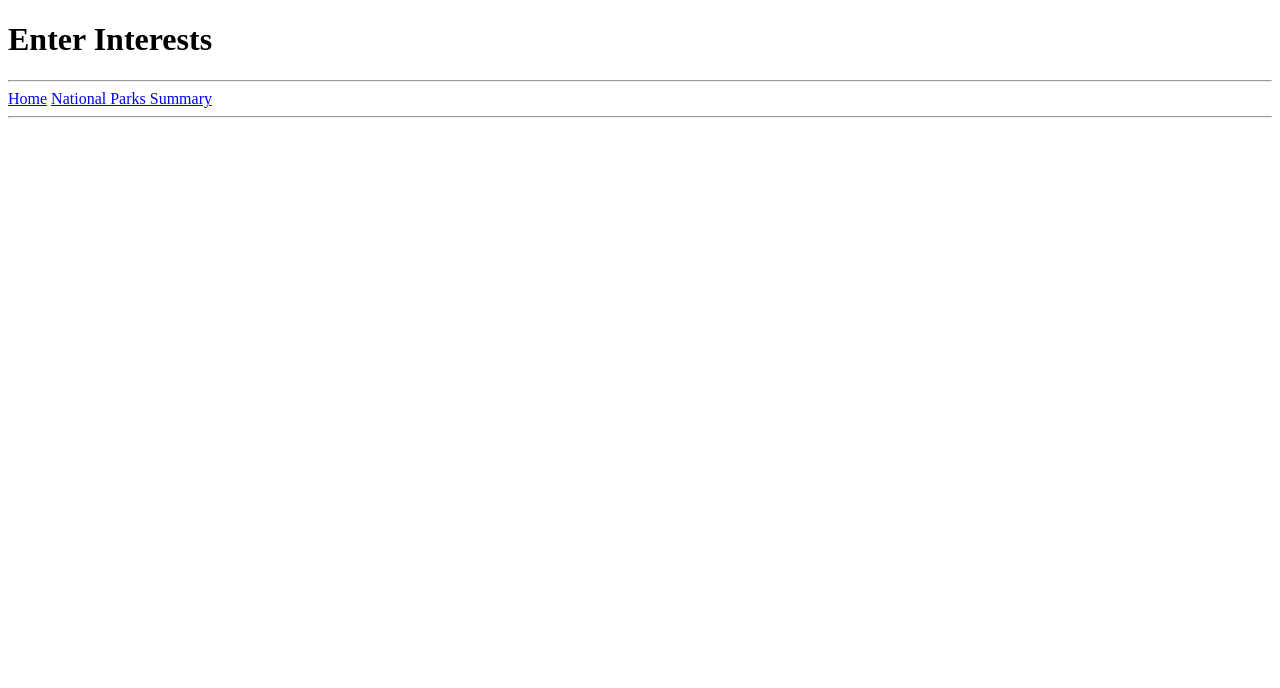
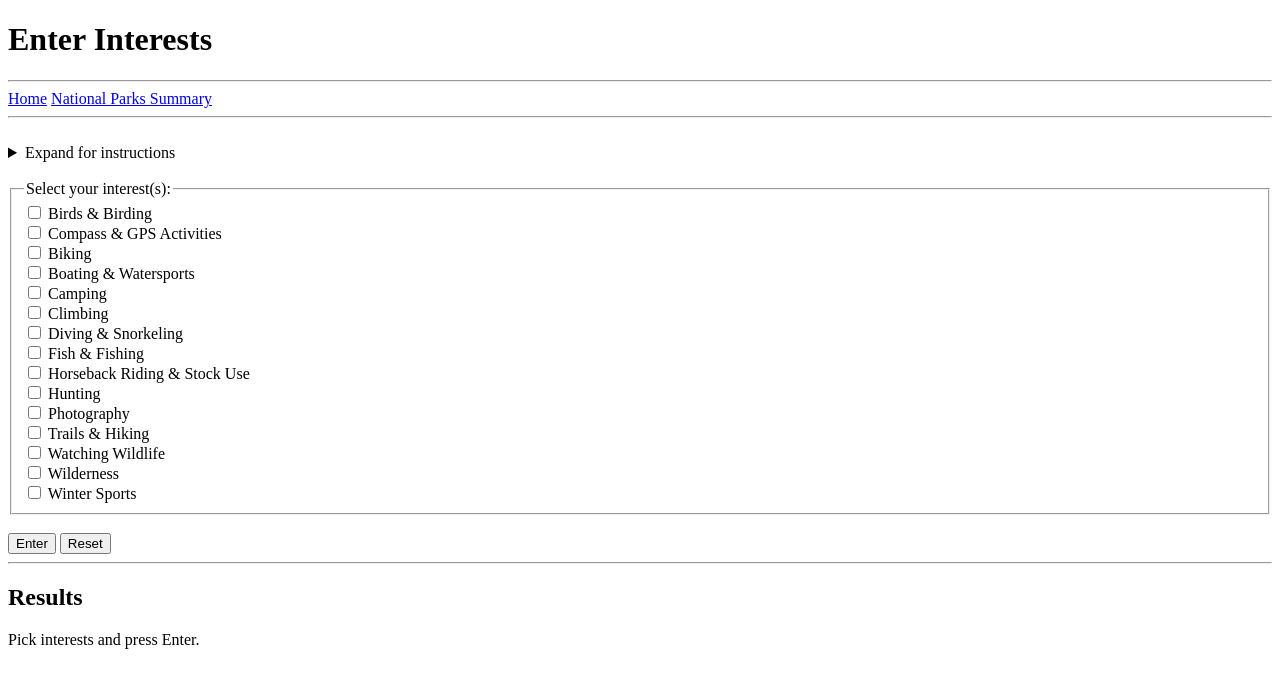
Before and after one commit to dentcode/CS361-main-program, a plain HTML site: page pages/interests.html in a window 1280 px wide. Drawn offline with Linux system fonts and the light colour scheme.

Commit message:
Finish sprint 1

```diff
--- /dev/null
+++ b/js/main.js
@@ -0,0 +1,49 @@
+// /js/main.js
+import { PARKS, LABELS } from './parks-interests.js';
+
+document.addEventListener('DOMContentLoaded', () => {
+
+  const resultsEl   = document.getElementById('results');
+  const enterBtn    = document.getElementById('enterButton');
+  const resetBtn    = document.getElementById('resetButton');
+
+
+  function getSelectedInterests() {
+    return Array.from(document.querySelectorAll("input[name='interest']:checked"))
+                .map(cb => cb.value); // keys like biking, camping
+  }
+
+
+  function findMatchingParks(selected) {
+    if (!selected.length) return [];
+    return PARKS.filter(park => selected.every(k => park.interests.includes(k)));
+  }
+
+  function showResults(parks, selected) {
+    if (!selected.length) {
+      resultsEl.textContent = 'Select at least one interest to see matching parks.';
+      return;
+    }
+    if (!parks.length) {
+      resultsEl.textContent = 'No parks match all selected interests. Try fewer selections.';
+      return;
+    }
+    resultsEl.innerHTML = parks.map(p => `
+      <p><strong>${p.name}</strong> — <br>
+        <small>${p.interests.map(k => (LABELS?.[k] ?? k)).join(', ')}</small>
+      </p>
+    `).join('');
+  }
+
+  enterBtn.addEventListener('click', () => {
+    const selected = getSelectedInterests();
+    showResults(findMatchingParks(selected), selected);
+  });
+
+  resetBtn.addEventListener('click', () => {
+    document.querySelectorAll("input[name='interest']").forEach(cb => cb.checked = false);
+    resultsEl.textContent = 'Pick interests and press Enter.';
+    selectionEl.textContent = '';
+  });
+
+});
--- /dev/null
+++ b/js/parks-interests.js
@@ -0,0 +1,37 @@
+
+
+export const LABELS = {
+  birding: "Birds & Birding",
+  compass: "Compass & GPS Activities",
+  biking: "Biking",
+  boating: "Boating & Watersports",
+  camping: "Camping",
+  climbing: "Climbing",
+  diving: "Diving & Snorkeling",
+  fishing: "Fish & Fishing",
+  horseback: "Horseback Riding & Stock Use",
+  hunting: "Hunting",
+  photography: "Photography",
+  trails: "Trails & Hiking",
+  watching: "Watching Wildlife",
+  wilderness: "Wilderness",
+  wintersports: "Winter Sports"
+};
+
+
+export const PARKS = [
+  { name: "Acadia National Park", interests: ["trails","biking","camping","photography","watching","boating"] },
+  { name: "Shenandoah National Park", interests: ["trails","camping","photography","watching","wilderness"] },
+  { name: "Joshua Tree National Park", interests: ["trails","camping","climbing","photography","wilderness"] },
+  { name: "Pinnacles National Park", interests: ["trails","climbing","photography","watching"] },
+  { name: "Sequoia & Kings Canyon National Parks", interests: ["trails","camping","photography","wilderness","wintersports"] },
+  { name: "Yosemite National Park", interests: ["trails","camping","climbing","photography","wilderness","biking"] },
+  { name: "Zion National Park", interests: ["trails","camping","photography","wilderness"] },
+  { name: "Capitol Reef National Park", interests: ["trails","camping","photography","wilderness"] },
+  { name: "Canyonlands National Park", interests: ["trails","camping","photography","wilderness"] },
+  { name: "Arches National Park", interests: ["trails","climbing","photography","watching"] },
+  { name: "Black Canyon of the Gunnison National Park", state: "CO", interests: ["trails","camping","photography","wilderness"] },
+  { name: "Great Sand Dunes National Park", state: "CO", interests: ["trails","camping","photography","wilderness","wintersports"] },
+  { name: "Rocky Mountain National Park", state: "CO", interests: ["trails","camping","photography","watching","wintersports"] },
+  { name: "Grand Teton National Park", state: "WY", interests: ["trails","camping","photography","watching","boating"] },
+];
--- a/pages/interests.html
+++ b/pages/interests.html
@@ -11,6 +11,48 @@
     <a href="../index.html">Home</a>
     <a href="summary.html">National Parks Summary</a>
     <hr>
+    <br>
 
+    <details>
+    <summary>Expand for instructions</summary>
+
+    <p>Click the box next to the interest(s) and then press the enter button. A list of National Parks that allow you to pursue those interests will be generated below. Note that only parks that allow all the selected interests will be shown in the list. Click the reset button to unselect all the boxes and start over.</p>
+    </details>
+
+    <br>
+
+    <form id="interest-form">
+    <fieldset>
+        <legend>Select your interest(s):</legend>
+<div> <input type="checkbox" id="interest1" name="interest" value="birding"> <label for="interest1"> Birds & Birding </label> </div>
+<div> <input type="checkbox" id="interest2" name="interest" value="compass"> <label for="interest2"> Compass & GPS Activities</label> </div>
+<div> <input type="checkbox" id="interest3" name="interest" value="biking"> <label for="interest3"> Biking</label> </div>
+<div> <input type="checkbox" id="interest4" name="interest" value="boating"> <label for="interest4"> Boating & Watersports</label> </div>
+<div> <input type="checkbox" id="interest5" name="interest" value="camping"> <label for="interest5"> Camping</label> </div>
+<div> <input type="checkbox" id="interest6" name="interest" value="climbing"> <label for="interest6"> Climbing</label> </div>
+<div> <input type="checkbox" id="interest7" name="interest" value="diving"> <label for="interest7"> Diving & Snorkeling</label> </div>
+<div> <input type="checkbox" id="interest8" name="interest" value="fishing"> <label for="interest8"> Fish & Fishing</label> </div>
+<div> <input type="checkbox" id="interest9" name="interest" value="horseback"> <label for="interest9"> Horseback Riding & Stock Use</label> </div>
+<div> <input type="checkbox" id="interest10" name="interest" value="hunting"> <label for="interest10"> Hunting</label> </div>
+<div> <input type="checkbox" id="interest11" name="interest" value="photography"> <label for="interest11"> Photography</label> </div>
+<div> <input type="checkbox" id="interest12" name="interest" value="trails"> <label for="interest12"> Trails & Hiking</label> </div>
+<div> <input type="checkbox" id="interest13" name="interest" value="watching"> <label for="interest13"> Watching Wildlife</label> </div>
+<div> <input type="checkbox" id="interest14" name="interest" value="wilderness"> <label for="interest14"> Wilderness</label> </div>
+<div> <input type="checkbox" id="interest15" name="interest" value="wintersports"> <label for="interest15"> Winter Sports</label> </div>
+    </fieldset>
+    <br>
+    <button id="enterButton" type="button">Enter</button>
+    <button id="resetButton" type="button">Reset</button>
+</form>
+
+<hr>
+
+<h2>Results</h2>
+<div id="results">Pick interests and press Enter.</div>
+
+<!-- <h3>Selected Interests:</h3>
+<div id="selection"></div> -->
+
+<script type="module" src="/js/main.js"></script>
 </body>
 </html>
```
